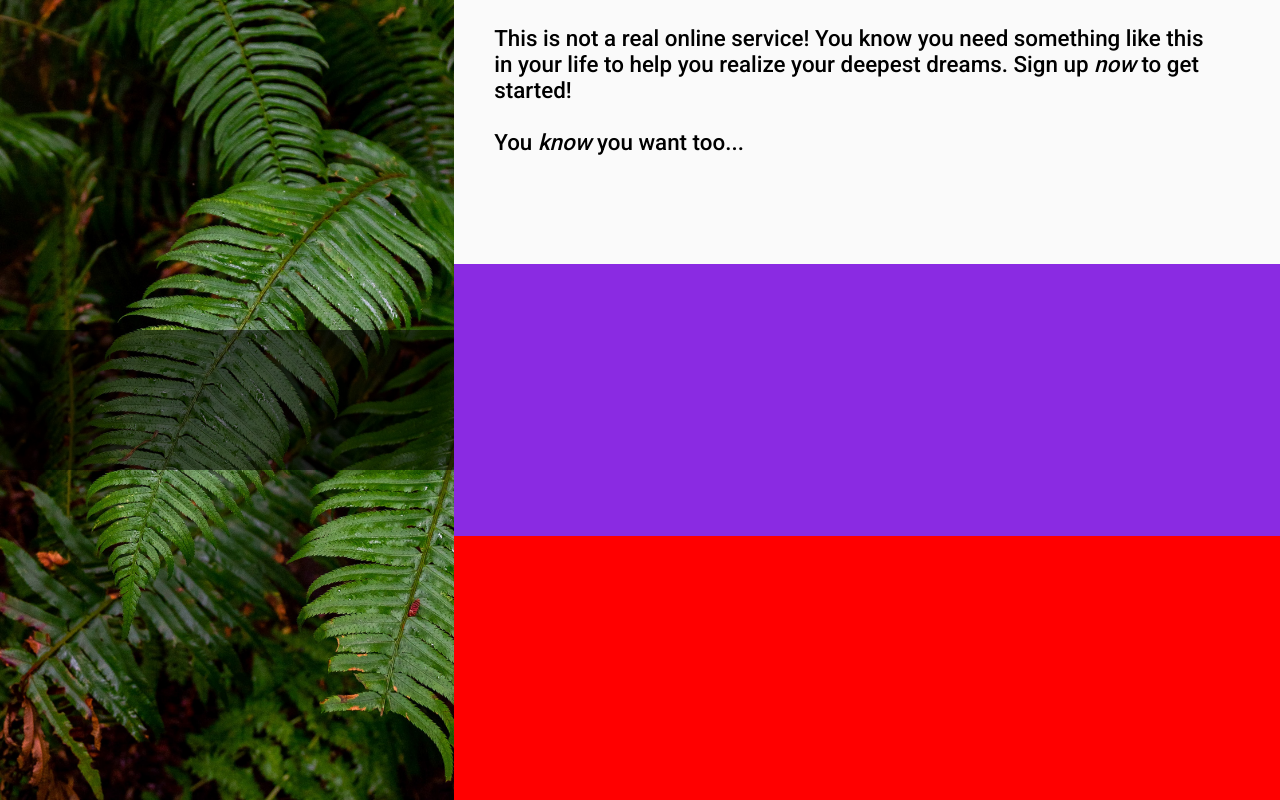
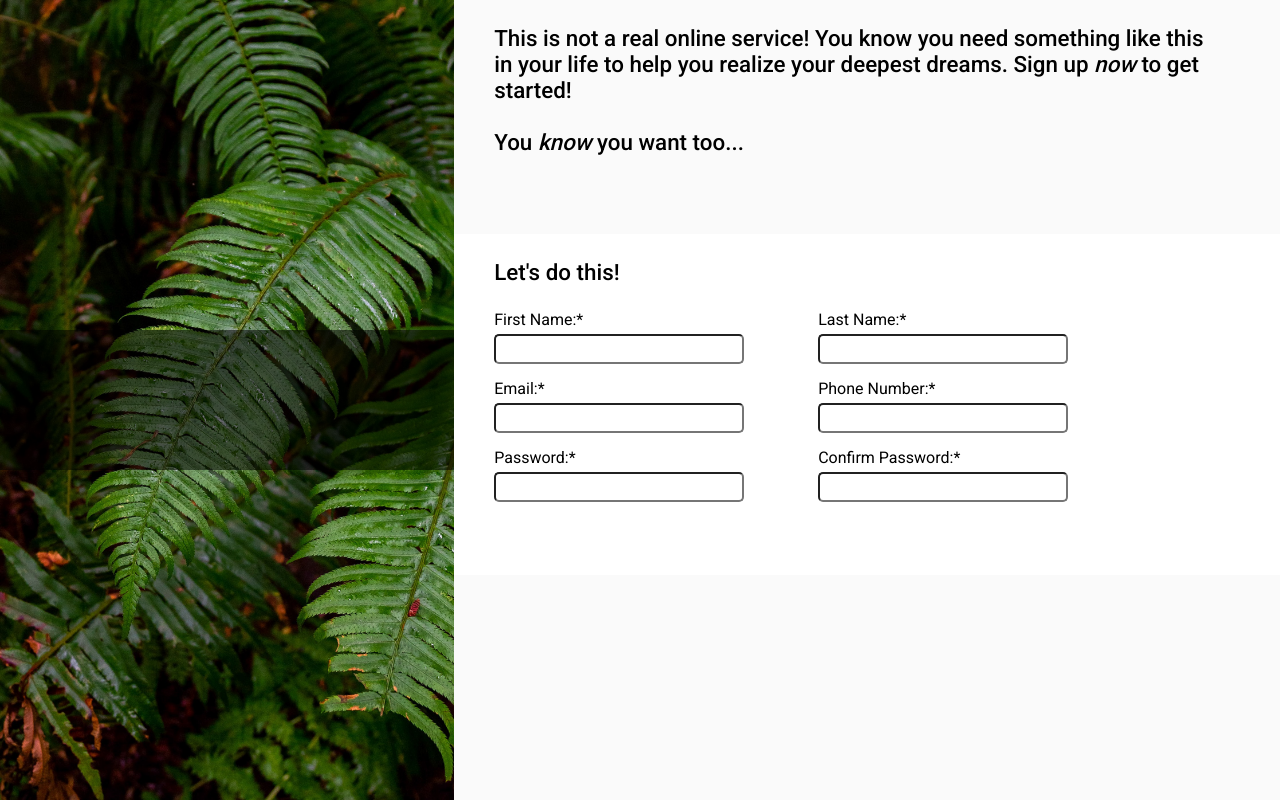
Before and after one commit to codepirate2022/sign-up-form, a plain HTML site: page index.html in a window 1280 px wide. Drawn offline with Linux system fonts and the light colour scheme.

Commit message:
Input Container Input Fields Added and Aligned

```diff
--- a/index.html
+++ b/index.html
@@ -23,9 +23,49 @@
                 <p> You <em> know </em> you want too...</p>
             </div>
 
-            <div class="input-section">
+            <div class="input-container">
+                <div class="input-header">
+                    <p> Let's do this! </p>
+                </div>
+                <form action="#">
+                    <div class="group1">
+                        <div>
+                            <label for="user_firstname"> First Name:* </label>
+                            <input type="text" name="user_firstname" id="user_firstname" required>
+                        </div>
 
+                        <div>
+                            <label for="user_lastname"> Last Name:* </label>
+                            <input type="text" name="user_lastname" id="user_lastname"required>
+                        </div>
+                    </div>
+
+                    <div class="group2">
+                        <div>
+                            <label for="user_email"> Email:* </label>
+                            <input type="email" name="user_email" id="user_email" required>
+                        </div>
+
+                        <div>
+                            <label for="user_phone"> Phone Number:* </label>
+                            <input type="text" name="user_phone" id="user_phone" required>
+                        </div>
+                    </div>
+
+                    <div class="group3">
+                        <div>
+                            <label for="user_password"> Password:* </label>
+                            <input type="password" name="user_password" id="user_password" required>
+                        </div>
+
+                        <div>
+                            <label for="user_passwordconfirm"> Confirm Password:* </label>
+                            <input type="text" name="user_passwordconfirm" id="user_passwordconfirm" required>
+                        </div>
+                    </div>
+                </form>
             </div>
+
             <div class="form-footer">
 
             </div>
--- a/style.css
+++ b/style.css
@@ -33,6 +33,7 @@
     display: flex;
     flex-direction: column;
     width: 100vw;
+    height: 100vh;
 }
 
 .form-header {
@@ -46,14 +47,61 @@
     font-weight: 500;
 }
 
-.input-section {
+.input-container {
     width: 100%;
-    height: 34vh;
-    background-color: blueviolet;
+    height: 50vh;
+    background-color: white;
+}
+
+.input-header {
+    color: black;
+    padding: 25px 0px 25px 40px;
+    font-size: 1.4rem;
+    font-family: 'Roboto', sans-serif;
+    font-weight: 500;
+}
+
+form > div > div {
+    display: inline-block;
+    flex-direction: column;
+    margin: 0px 30px 0px 40px;
+}
+
+.group3 {
+    margin-bottom: 15px;
+}
+
+input {
+    width: 250px;
+    height: 30px;
+    margin-bottom: 15px;
+    padding: 5px 10px;
+    border-radius: 5px;
+    font-size: 1em
+}
+
+label {
+    font-size: 1rem;
+    font-family: 'Roboto', sans-serif;
+    font-weight: 400;
+    margin-bottom: 5px;
+    display: block;
+}
+
+input:focus {
+    outline: none;
+}
+
+input:focus:invalid {
+    border: red solid 2px;
+}
+
+input:focus:valid {
+    border: green solid 2px;
 }
 
 .form-footer {
     width: 100%;
     height: 33vh;
-    background-color: red;
+    background-color: #FAFAFA;
 }
```
